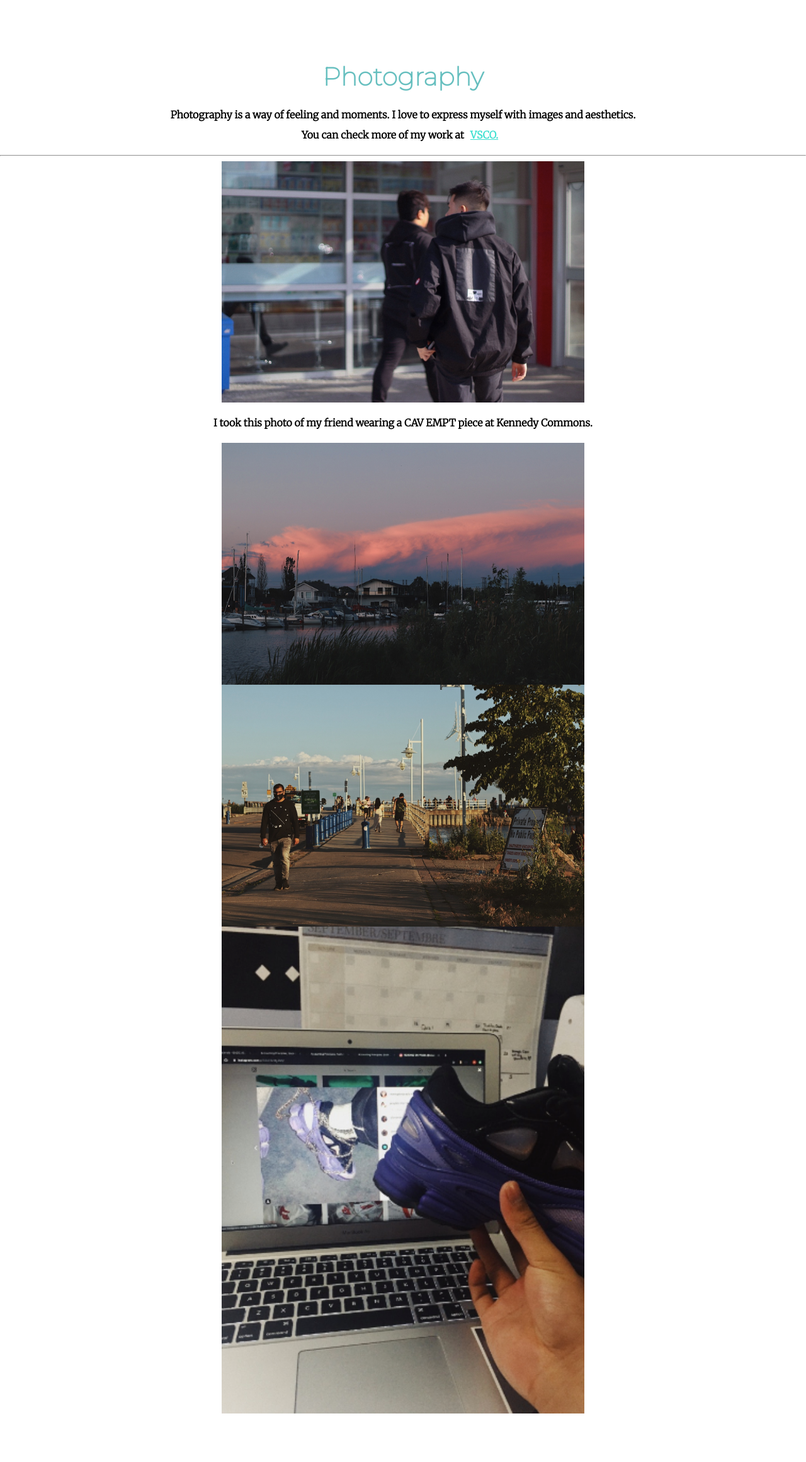
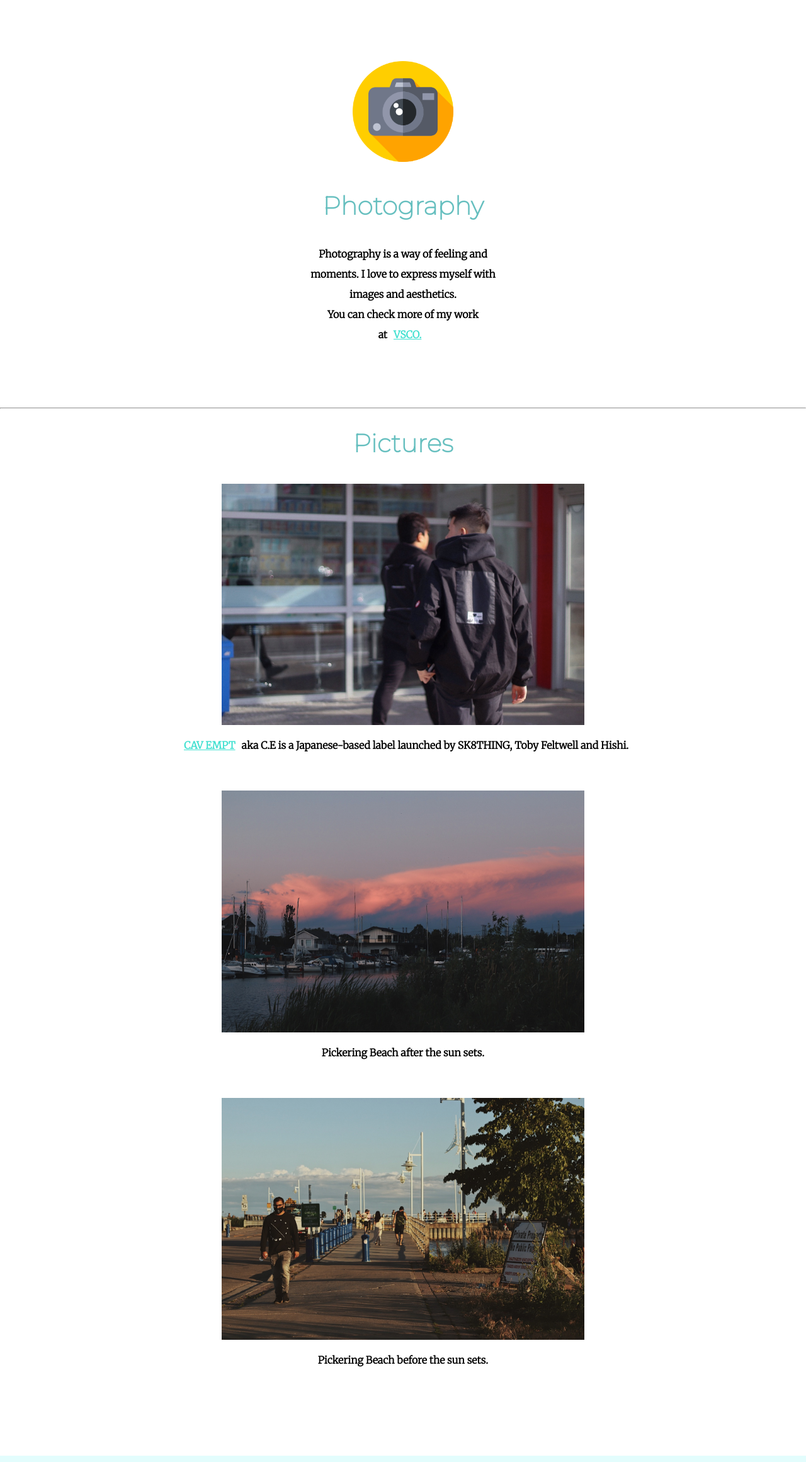
Before and after one commit to mxlloe/first-css-website, a plain HTML site: page hobbies.html in a window 1280 px wide. Shown: the part 476-2797 px from the top of the page at 63% size. Drawn offline with Linux system fonts and the light colour scheme.

Commit message:
adjusted margins and added images & info

```diff
--- a/css/style.css
+++ b/css/style.css
@@ -107,6 +107,12 @@ h3 {
 
 }
 
+.rafsimons {
+    padding-top: 20px;
+    width: 30%;
+    margin: auto;
+}
+
 p {
     line-height: 2;
 }
@@ -184,11 +190,8 @@ img {
     vertical-align: middle;
   }
 
-  .pics_in_a_row {
-    display: flex;
-  }
 
-  .bryan-img { flex: 1.3344; }
-  .pickeringb-img { flex: 1.3345; }
-  .pickeringb2-img { flex: 0.7505; }
-  .rafsimons-img{ flex: 1.5023; }
+  .bryan-img { flex: 1.3344; padding-top: 20px; padding-bottom: 20px;}
+  .pickeringb-img { flex: 1.3345; padding-top: 20px; padding-bottom: 20px;}
+  .pickeringb2-img { flex: 0.7505; padding-top: 20px; padding-bottom: 20px;}
+  .rafsimons-img{ flex: 1.5023; padding-top: 20px; padding-bottom: 20px;}
--- a/hobbies.html
+++ b/hobbies.html
@@ -3,11 +3,10 @@
 <head>
     <meta charset="UTF-8">
     <meta name="viewport" content="width=device-width, initial-scale=1.0">
-    <title>Hobbies</title>
+    <title>HOBBIES</title>
     <link rel="stylesheet" href="css/style.css">
     <link rel="icon" href="favicon.ico">
     <link href="https://fonts.googleapis.com/css2?family=Merriweather:wght@300&family=Montserrat:wght@100&family=Sacramento&display=swap" rel="stylesheet">
-    <meta name="viewport" content="width=device-width, initial-scale=1">
 </head>
 <body>
     <div class="top-container">
@@ -18,28 +17,30 @@
         </div>
 
     <div class="middle-container">
-        <h2>Photography</h2>
-        <p>Photography is a way of feeling and moments. I love to express myself with images and aesthetics.
-            <br>
-            You can check more of my work at<a href="http://vs.co/seanthesicko">VSCO.</a>
-        </p>
+        <div class="profile">
+            <img class="school-image" src="images/photo.png" alt="">
+            <h2>Photography</h2>
+            <p class="photography-intro">Photography is a way of feeling and moments. I love to express myself with images and aesthetics.
+                <br>
+                You can check more of my work at<a href="http://vs.co/seanthesicko">VSCO.</a>
+            </p>
+        </div>
+
         <hr>
+
 <div class="row">
+    <h2>Pictures</h2>
     <div class="bryan-img">
         <img src="photography-images/bryan.png" alt="">
-        <p>I took this photo of my friend wearing a CAV EMPT piece at Kennedy Commons.</p>
+        <p><a href="https://www.cavempt.com/">CAV EMPT</a>aka C.E is a Japanese-based label launched by SK8THING, Toby Feltwell and Hishi.</p>
+    </div>
     <div class="pickeringb-img">
         <img src="photography-images/pickerbeach1.png" alt="">
+        <p>Pickering Beach after the sun sets.</p>
     </div>
     <div class="pickeringb2-img">
         <img src="photography-images/pickeringbeach2.png" alt="">
-    </div>
-    <div class="rafsimons-img">
-        <img src="photography-images/rafsimons.png" alt="">
-
-    </div>
-
-
+        <p>Pickering Beach before the sun sets.</p>
     </div>
 
 </div>
```
Also changed, not shown: index.html (+6 -7 lines), images/photo.png (added), photography-images/rafsimons.png (deleted).
